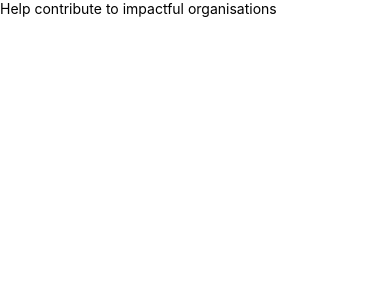
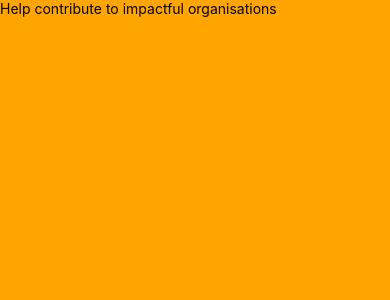
Before and after one commit to alvessteve/donation-mobile-app, a React Native app: screen / in a window 390 px wide. Shown: the top 300 px of the page. Built offline with nearby package versions, Linux system fonts and the light colour scheme.

Commit message:
feat(notsignedin): add givfolio translation

```diff
--- a/src/app/i18n/Translations.ts
+++ b/src/app/i18n/Translations.ts
@@ -2,9 +2,10 @@ export type TranslationsKeys = keyof typeof englishTranslations;
 export type Translations = Record<TranslationsKeys, string>;
 
 export const englishTranslations = {
+  'profile.header': 'Givfolio',
   'profile.title': 'Help contribute to impactful organisations',
   'profile.subtitle':
-    'Give to organizations and view all your favorited charities in one place.',
+        'Give to organizations and view all your favorited charities in one place.',
   'profile.button.login.label': 'Log in',
   'profile.button.signup.label': 'Sign up',
 };
--- a/src/views/screens/sign/NotSignedUp.tsx
+++ b/src/views/screens/sign/NotSignedUp.tsx
@@ -4,7 +4,7 @@ import { Translation } from '../../../app/i18n/IntlProvider';
 
 export default function NotSignedUpScreen() {
   return (
-    <SafeAreaView>
+    <SafeAreaView style={{ backgroundColor: 'orange', flex: 1 }}>
       <Text><Translation id="profile.title" /></Text>
     </SafeAreaView>
   );
```
